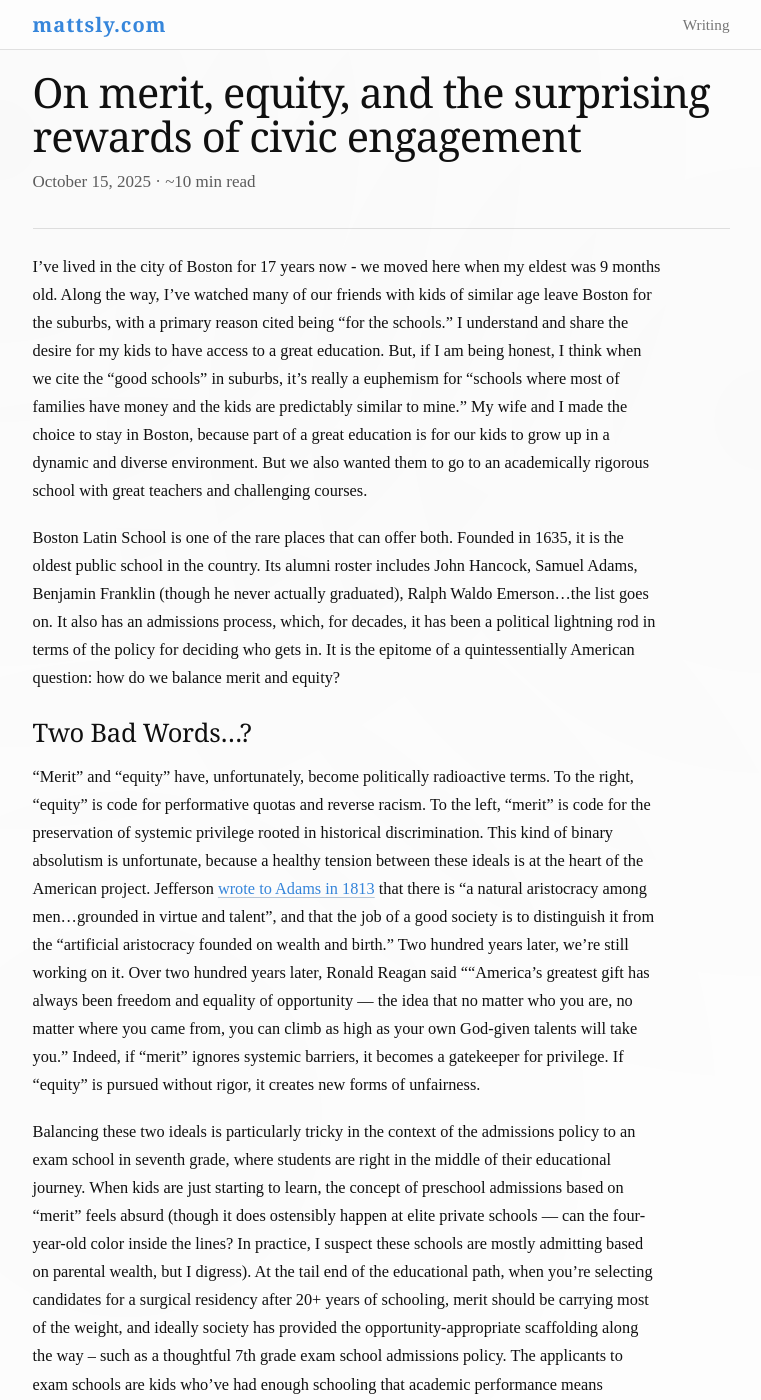
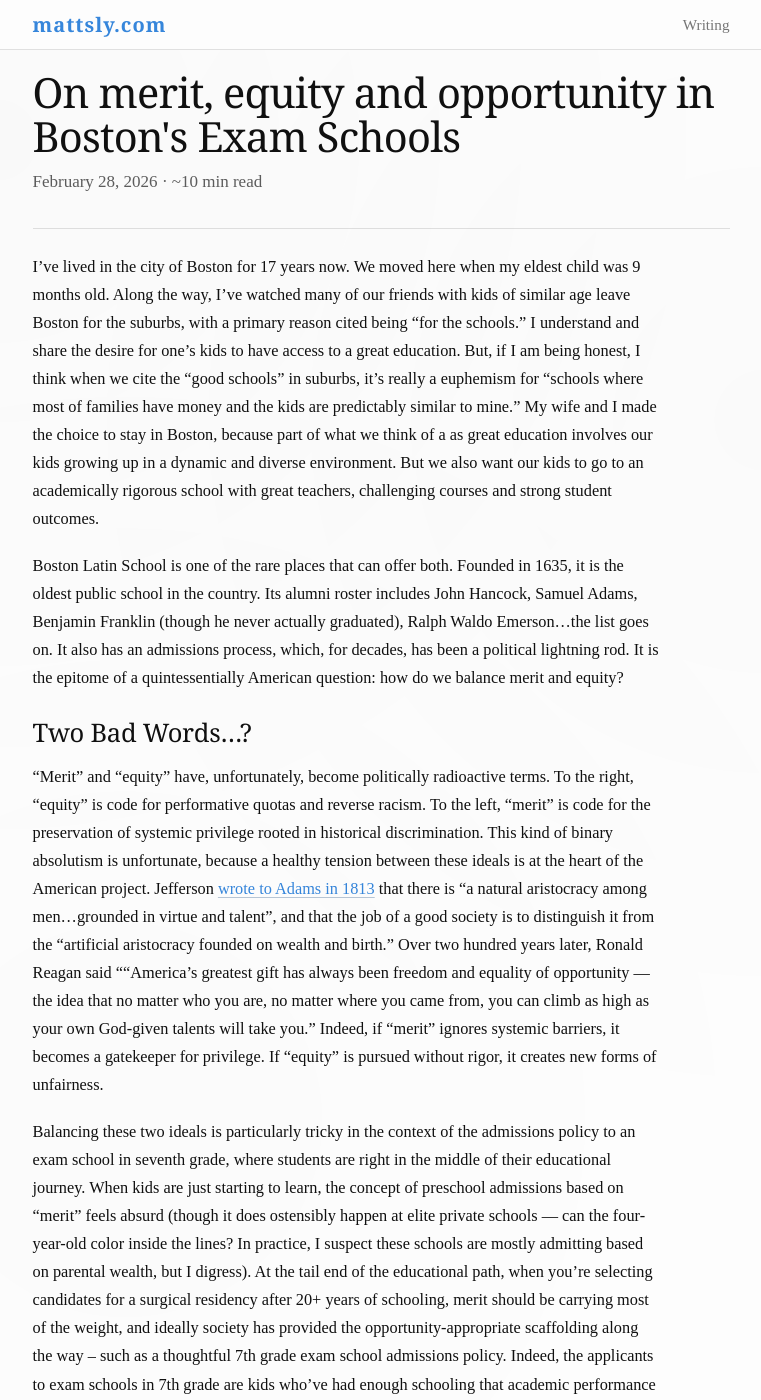
Before and after one commit to mattsly/mattsly.github.io, a Jekyll site: the page built from _posts/2025-10-15-exam-school-admissions.md, in a window 1280 px wide and 1400 px high. Shown: the whole window, without its empty margins (259-1020 px from the left). Built offline with Jekyll 4.4.1, drawn with Linux system fonts in a browser that asks for light colours; our own code applies the rules of GitHub Pages for plain Markdown files; some of the changed text lies outside the part shown.

Commit message:
update title and description for exam school admissions post; enhance clarity and focus on policy changes

```diff
--- a/_posts/2025-10-15-exam-school-admissions.md
+++ b/_posts/2025-10-15-exam-school-admissions.md
@@ -1,18 +1,19 @@
 ---
-title: On merit, equity, and the surprising rewards of civic engagement
-description: A personal case study on facilitating pragmatic public policy changes
+title: On merit, equity and opportunity in Boston's Exam Schools
+description: A personal case study on facilitating pragmatic policy changes to Boston's Exam Schools' admissions policy
+date: 2026-02-28
 image: https://upload.wikimedia.org/wikipedia/commons/thumb/1/1b/Boston_Latin_School%2C_Avenue_Louis_Pasteur.jpg/960px-Boston_Latin_School%2C_Avenue_Louis_Pasteur.jpg
 ---
 
-I've lived in the city of Boston for 17 years now - we moved here when my eldest was 9 months old. Along the way, I've watched many of our friends with kids of similar age leave Boston for the suburbs, with a primary reason cited being "for the schools." I understand and share the desire for my kids to have access to a great education. But, if I am being honest, I think when we cite the "good schools" in suburbs, it's really a euphemism for "schools where most of families have money and the kids are predictably similar to mine." My wife and I made the choice to stay in Boston, because part of a great education is for our kids to grow up in a dynamic and diverse environment. But we also wanted them to go to an academically rigorous school with great teachers and challenging courses.
+I've lived in the city of Boston for 17 years now. We moved here when my eldest child was 9 months old. Along the way, I've watched many of our friends with kids of similar age leave Boston for the suburbs, with a primary reason cited being "for the schools." I understand and share the desire for one's kids to have access to a great education. But, if I am being honest, I think when we cite the "good schools" in suburbs, it's really a euphemism for "schools where most of families have money and the kids are predictably similar to mine." My wife and I made the choice to stay in Boston, because part of what we think of a as great education involves our kids growing up in a dynamic and diverse environment. But we also want our kids to go to an academically rigorous school with great teachers, challenging courses and strong student outcomes.
 
-Boston Latin School is one of the rare places that can offer both. Founded in 1635, it is the oldest public school in the country. Its alumni roster includes John Hancock, Samuel Adams, Benjamin Franklin (though he never actually graduated), Ralph Waldo Emerson...the list goes on. It also has an admissions process, which, for decades, it has been a political lightning rod in terms of the policy for deciding who gets in. It is the epitome of a quintessentially American question: how do we balance merit and equity?
+Boston Latin School is one of the rare places that can offer both. Founded in 1635, it is the oldest public school in the country. Its alumni roster includes John Hancock, Samuel Adams, Benjamin Franklin (though he never actually graduated), Ralph Waldo Emerson...the list goes on. It also has an admissions process, which, for decades, has been a political lightning rod. It is the epitome of a quintessentially American question: how do we balance merit and equity?
 
 ## Two Bad Words...?
 
-"Merit" and "equity" have, unfortunately, become politically radioactive terms. To the right, "equity" is code for performative quotas and reverse racism. To the left, "merit" is code for the preservation of systemic privilege rooted in historical discrimination. This kind of binary absolutism is unfortunate, because a healthy tension between these ideals is at the heart of the American project. Jefferson [wrote to Adams in 1813](https://founders.archives.gov/documents/Jefferson/03-06-02-0446) that there is "a natural aristocracy among men...grounded in virtue and talent", and that the job of a good society is to distinguish it from the "artificial aristocracy founded on wealth and birth." Two hundred years later, we're still working on it. Over two hundred years later, Ronald Reagan said ""America’s greatest gift has always been freedom and equality of opportunity — the idea that no matter who you are, no matter where you came from, you can climb as high as your own God-given talents will take you."  Indeed, if "merit" ignores systemic barriers, it becomes a gatekeeper for privilege. If "equity" is pursued without rigor, it creates new forms of unfairness.
+"Merit" and "equity" have, unfortunately, become politically radioactive terms. To the right, "equity" is code for performative quotas and reverse racism. To the left, "merit" is code for the preservation of systemic privilege rooted in historical discrimination. This kind of binary absolutism is unfortunate, because a healthy tension between these ideals is at the heart of the American project. Jefferson [wrote to Adams in 1813](https://founders.archives.gov/documents/Jefferson/03-06-02-0446) that there is "a natural aristocracy among men...grounded in virtue and talent", and that the job of a good society is to distinguish it from the "artificial aristocracy founded on wealth and birth." Over two hundred years later, Ronald Reagan said ""America’s greatest gift has always been freedom and equality of opportunity — the idea that no matter who you are, no matter where you came from, you can climb as high as your own God-given talents will take you."  Indeed, if "merit" ignores systemic barriers, it becomes a gatekeeper for privilege. If "equity" is pursued without rigor, it creates new forms of unfairness.
 
-Balancing these two ideals is particularly tricky in the context of the admissions policy to an exam school in seventh grade, where students are right in the middle of their educational journey. When kids are just starting to learn, the concept of preschool admissions based on "merit" feels absurd (though it does ostensibly happen at elite private schools — can the four-year-old color inside the lines? In practice, I suspect these schools are mostly admitting based on parental wealth, but I digress). At the tail end of the educational path, when you're selecting candidates for a surgical residency after 20+ years of schooling, merit should be carrying most of the weight, and ideally society has provided the opportunity-appropriate scaffolding along the way -- such as a thoughtful 7th grade exam school admissions policy. The applicants to exam schools are kids who've had enough schooling that academic performance means something, but not so much that the system has had time to compensate for the significant resource gaps between families of varying means across the city.
+Balancing these two ideals is particularly tricky in the context of the admissions policy to an exam school in seventh grade, where students are right in the middle of their educational journey. When kids are just starting to learn, the concept of preschool admissions based on "merit" feels absurd (though it does ostensibly happen at elite private schools — can the four-year-old color inside the lines? In practice, I suspect these schools are mostly admitting based on parental wealth, but I digress). At the tail end of the educational path, when you're selecting candidates for a surgical residency after 20+ years of schooling, merit should be carrying most of the weight, and ideally society has provided the opportunity-appropriate scaffolding along the way -- such as a thoughtful 7th grade exam school admissions policy. Indeed, the applicants to exam schools in 7th grade are kids who've had enough schooling that academic performance means something, but not so much that the system has had time to compensate for the significant resource gaps between families of varying means across the city.
 
 ## The "Crisis" as a Catalyst
 
@@ -24,27 +25,27 @@ The new policy split the city into eight socioeconomic tiers using five census d
 
 ## The Math Didn't Add Up
 
-On the margins, the policy produced absurd results. Several schools fell just barely on either side of the Title I threshold, with 39% or 41% of the students in the entire school qualifying. A single second-grader transferring in or out could tip a school across the line, determining whether any of its sixth-graders would have a realistic shot at Boston Latin School. (Not the kind of high-stakes math anyone wants a seven-year-old responsible for.)
+On the margins, the policy produced absurd results. Several schools fell just barely on either side of the Title I threshold, with 39% or 41% of the students in the entire school qualifying. A single second-grader transferring in or out could tip a school across the line, determining whether any of its sixth-graders would have a realistic shot at being admitted to Boston Latin School.
 
-After the first admissions cycle under the new system, the anecdotes were that it "was impossible" to get into BLS from a "Tier 8" neighborhood. Curiously, I sat down with the publicly available BPS data to try and understand morea about how the policy was actually performing. And it turned out the anecdotes were correct.
+After the first admissions cycle under the new system, the anecdotes were that it "was impossible" to get into BLS from a "Tier 8" neighborhood. I sat down with the publicly available BPS data to try and understand more about how the policy was actually performing. And it turned out the anecdotes were correct.
 
-In "Tier 7" (the second most affluent socioeconomic tier), the ten-point school bonus had created a mathematical ceiling. For a high-performing student at a non-Title I school, getting into BLS required a composite score above 100. That's not a figure of speech; it was a literal impossibility. The policy hadn't leveled the playing field. It had tilted it so far in the one direction that it produced a new form of exclusion. It didn't make it hard for these students to get into BLS - it made it impossible. And because the bonus was applied within a Tier, it was only impacting the competition between students in that socioeconomic tier, based on the school they attended. The bonus points did not have any impact on the socioeconomic diversity of the school.
+In "Tier 7" (the second most affluent socioeconomic tier), the ten-point school bonus had created a mathematical ceiling. For a high-performing student at a non-Title I school, getting into BLS required a composite score above 100 -- a literal impossibility. The policy hadn't leveled the playing field. It had tilted it so far in the one direction that it produced a new form of exclusion. because the bonus was applied within a Tier, it was only impacting the competition between students in that socioeconomic tier, based on the school they attended. The bonus points did not have any impact on the socioeconomic diversity of the school.
 
-I agreed with the hypothesis that, even when controlling for Tier, there may be an impact based on the nature of the school a student attended. So I analyzed the numbers and determined that the "natural" score gap, when controlling for Tiers, was just under two points on the hundred points scale. When I later spoke with people involved in drafting the original task force policy, I asked how they had landed on the number ten. The answer: it was round. Not derived from data. Not modeled against outcomes. Just a round number that sounded reasonable to someone in a room. The institution responsible for teaching Boston's children to use evidence and reasoning had simply declined to apply either to this particular problem. And I (a random guy crunching numbers with no stake in the development of this policy) seemed to be the first person to publicly identify the absurdity.
+I agreed with the hypothesis that, even when controlling for Tier, there may be an impact based on the nature of the school a student attended. So I analyzed the numbers and determined that the "natural" score gap, when controlling for Tiers, was just under two points on the hundred points scale. When I later spoke with people involved in drafting the original task force policy, I asked how they had landed on the number ten. The answer: it was round. Not derived from data. Not modeled against outcomes. Just a round number. The institution responsible for teaching Boston's children to use evidence and reasoning had simply declined to apply either to this particular problem. And I (a random guy crunching numbers with no stake in the development of this policy) seemed to be the first person to publicly identify the absurdity.
 
 ## A Warm Night in October
 
 I wrote up my findings in a [memo](https://docs.google.com/document/d/12FAzuldMfNonXxX3fPvU853BAXDt_fv-hhv0wJ1gobs/edit?tab=t.0) that included my analysis and proposed an update to the policy to use the "natural" raw score differentials for each tier rather than the arbitrary, and clearly unfair, value of 10. I signed up to present a public comment at a public Boston School Committee meeting. On a warm fall evening, I rode my bike downtown and walked into a large auditorium full of BPS administrators and several dozen public commenters.
 
-I'll be honest: I didn't go in expecting much. I had no experience in politics at any level, and my assumption was that I'd get some polite nods and no perceptible change. I was confident in my analysis and the logic behind my propasal, but politics, I assumed, would matter more than math.
+I'll be honest: I didn't go in expecting much. I had no experience in politics at any level, and my assumption was that I'd get some polite nods and no perceptible change. I was confident in my analysis and the logic behind my propasal. But I was,  quite honestly, cynical. I assumed that politics would matter more than math.
 
-My name was called. I walked to the microphone, ran through the numbers as plainly as I could, made my pitch for change, and sat back down. The meeting moved on to the next speaker.
+My name was called. I walked to the microphone, I read my proposal and sat back down. The meeting moved on to the next speaker.
 
-A few minutes later, I felt a tap on my shoulder. It was a committee member who asked if I could step in the hallway to talk with him. "I really like your idea," he said. "It makes a lot of sense."
+A few minutes later, I felt a tap on my shoulder. It was a school committee member who asked if I could step in the hallway to talk with him. "I really like your idea," he said. "It makes a lot of sense."
 
-He asked for my number. I gave it to him, still a little disoriented. I rode home that night feeling something I hadn't anticipated: like it had actually mattered.
+He asked for my number and said he wanted to talk more. I rode home that night feeling something I hadn't anticipated: like it had actually mattered.
 
-Over the following months, I talked several times with members of the school committee and BPS data team. The word from the school committee champion is that it was garnering support of the mayor (who chooses the school committee) and the superintendent, as the "need to score over 100" had become a thorny local news issue for both. In early 2023, the School Committee voted to adopt what was essentially my proposal.
+Over the following months, I talked several times with members of the school committee and BPS data team. The word from the school committee champion is that it was garnering support of the mayor (who chooses the school committee) and the superintendent, as the "need to score over 100" had become a thorny local news issue for both. In early 2023, the School Committee voted to adopt what was essentially my proposal. I didn't get any public credit, which was completely fine with me, as I honestly have no real interest in public facing politics. But it was very heartening to see sound analysis make it into policy.
 
 ## On Iteration and Public Policy
 
```
